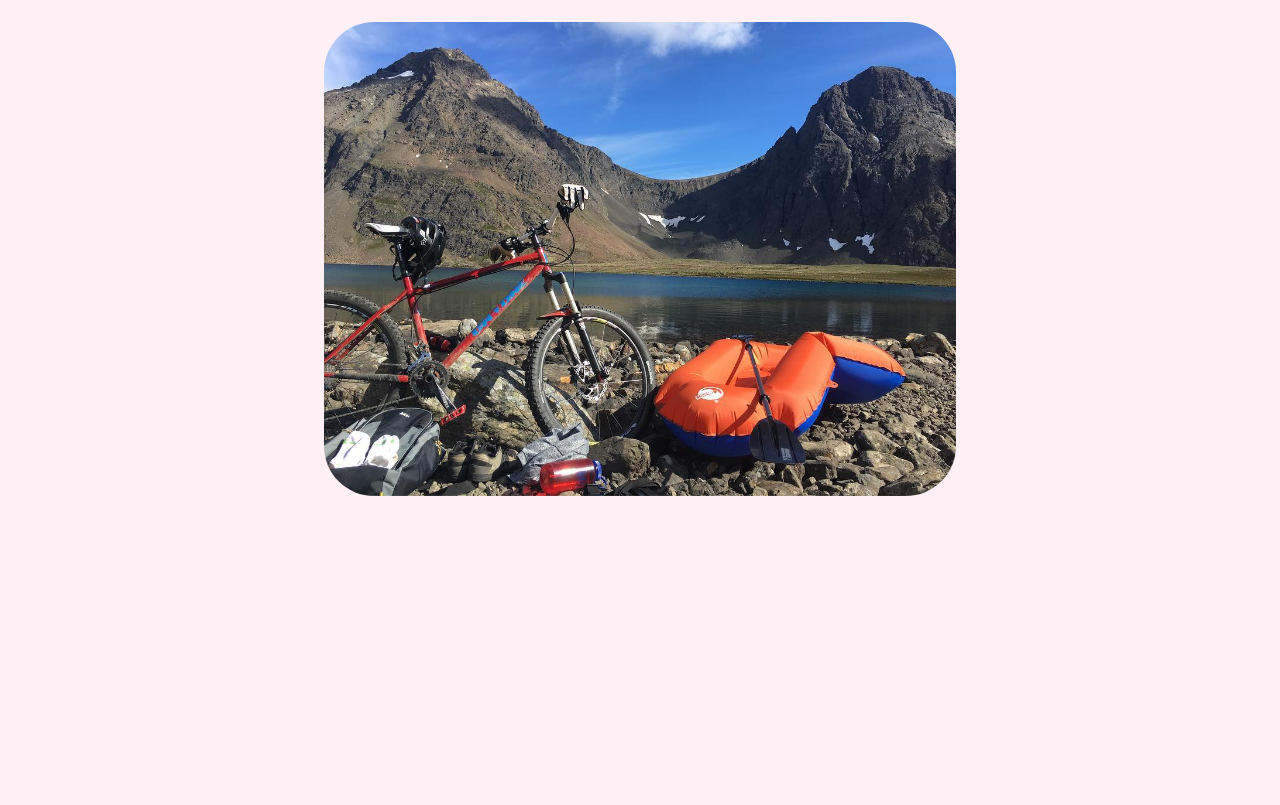
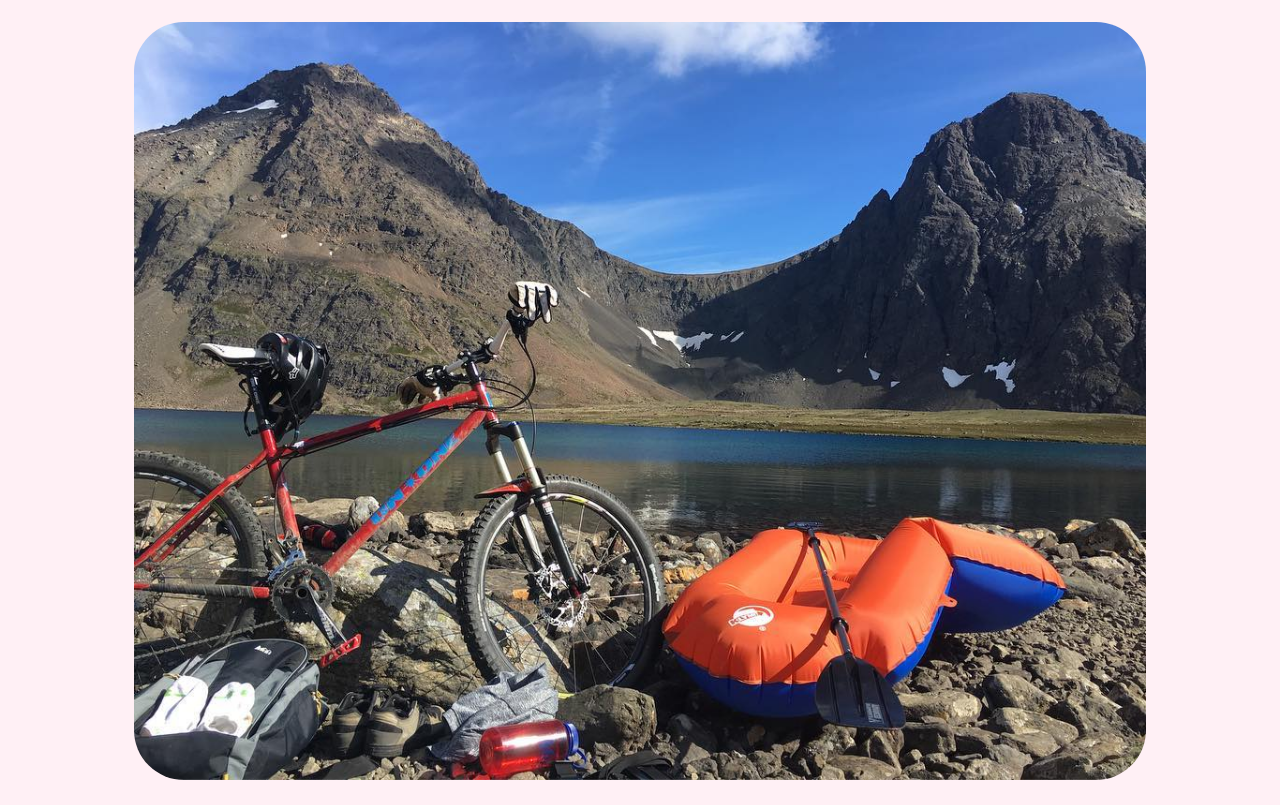
Before and after one commit to voodoo907/alpineyachtclub, a plain HTML site: page index.html in a window 1280 px wide. Shown: the part 109-914 px from the top of the page. Before the commit the page ends 800 px from the top, so only its background shows below. Drawn offline with Linux system fonts and the light colour scheme.

Commit message:
Update style.css

```diff
--- a/style.css
+++ b/style.css
@@ -21,7 +21,7 @@ header {
 .photo {
   display: block;
   max-height: auto;
-  max-width: 50%;
+  max-width: 80%;
   margin-top: 2%;
   margin-bottom: 2%;
   margin-left: auto;
```
